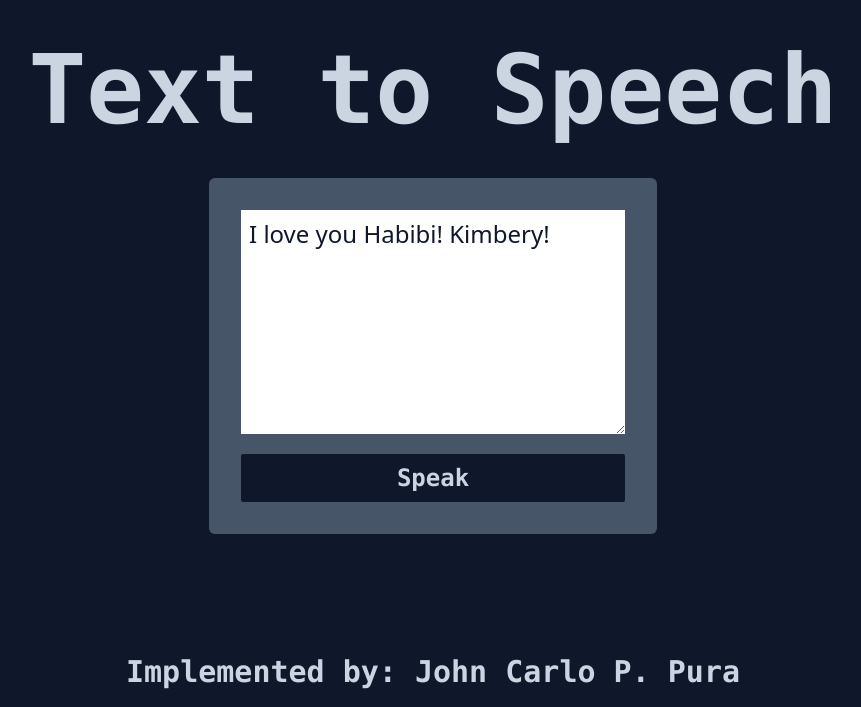
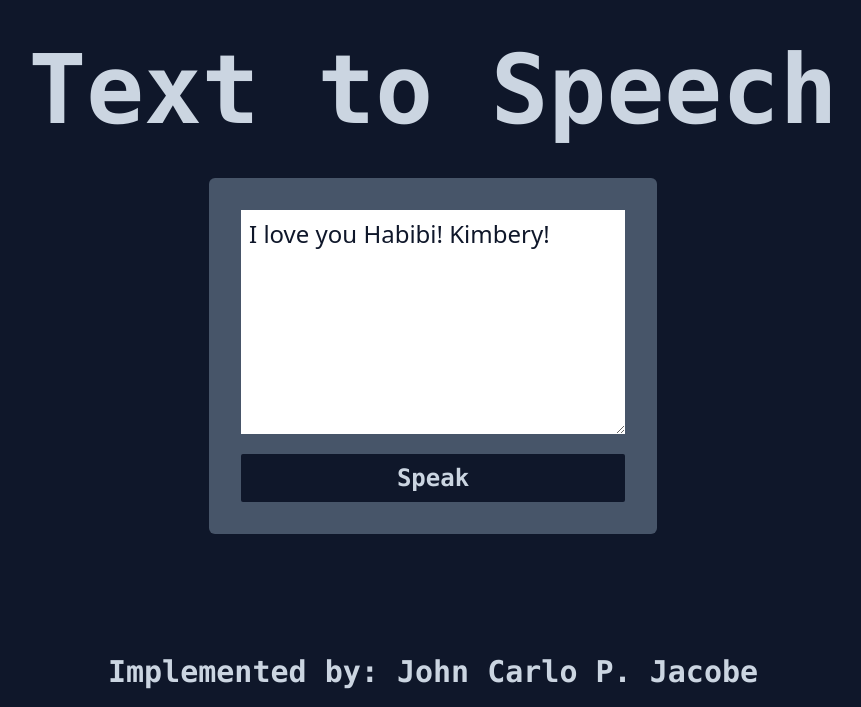
Before and after one commit to JCJ02/Text-to-Speech, a website: page index.html in a window 1280 px wide. Shown: the top 707 px of the page, without its empty margins (207-1068 px from the left). Drawn offline with Linux system fonts and the light colour scheme.

Commit message:
Final Commit

```diff
--- a/index.html
+++ b/index.html
@@ -28,7 +28,7 @@
 
         <!--footer-->
         <footer class="flex flex-col justify-center items-center gap-5">
-            <h1 class="text-1xl font-black font-mono text-slate-300 pt-14 md:text-2xl md:pt-20 lg:text-3xl">Implemented by: John Carlo P. Pura</h1>
+            <h1 class="text-1xl font-black font-mono text-slate-300 pt-14 md:text-2xl md:pt-20 lg:text-3xl">Implemented by: John Carlo P. Jacobe</h1>
             <div class="flex items-center gap-2 text-2xl text-slate-300 md:text-4xl lg:text-5xl">
                 <a href="https://www.facebook.com/akosijcjacobe" target="_blank"><i class="fab fa-facebook hover:text-[#1877F2] transition-all duration-500 ease-in-out"></i></a>
                 <a href="https://twitter.com/JCJacobe2" target="_blank"><i class="fab fa-twitter hover:text-[#1D9BF0] transition-all duration-500 ease-in-out"></i></a>
```
Also changed, not shown: dist/output.css.
